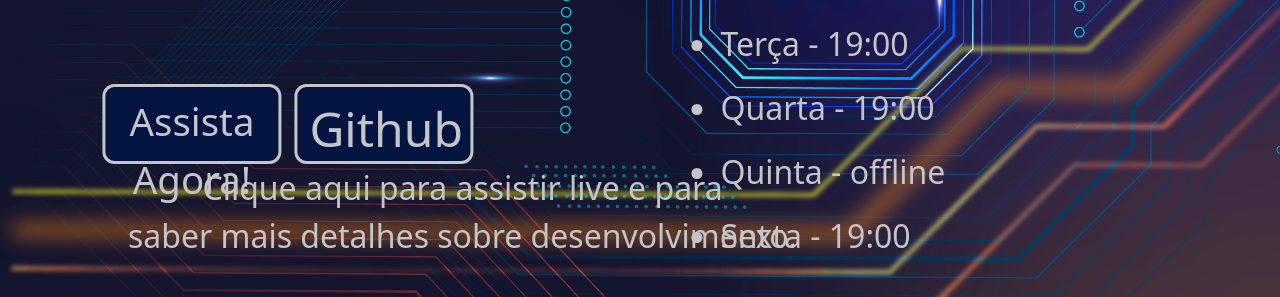
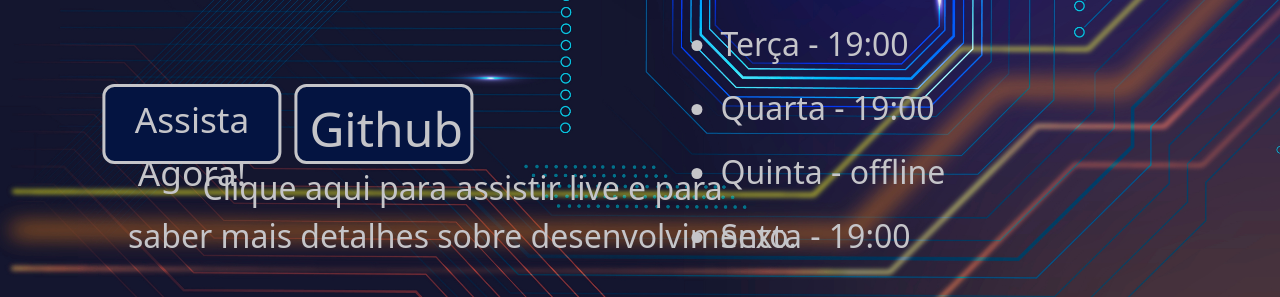
Before and after one commit to jauumgod/Live-Overlay---Flask-Py, a Flask app: page / in a window 1280 px wide; the page is wider, and only the part inside the window is pictured. Shown: the part 436-733 px from the top of that part. Run offline with Flask 2, Linux system fonts and the light colour scheme.

Commit message:
version_1.0.2

```diff
--- a/static/style.css
+++ b/static/style.css
@@ -11,6 +11,7 @@ body {
     background-size: 100%;
     /*background-repeat: no-repeat;*/
 }
+
 h1{
     font-size: 4em;
     font-weight: 700;
@@ -66,7 +67,7 @@ h1{
     border-radius: 12px;
     border: 3px solid;
     text-align: center;
-    font-size: 2.4em;
+    font-size: 2.2em;
     font-weight: 400;
 }
 .texto{
```
